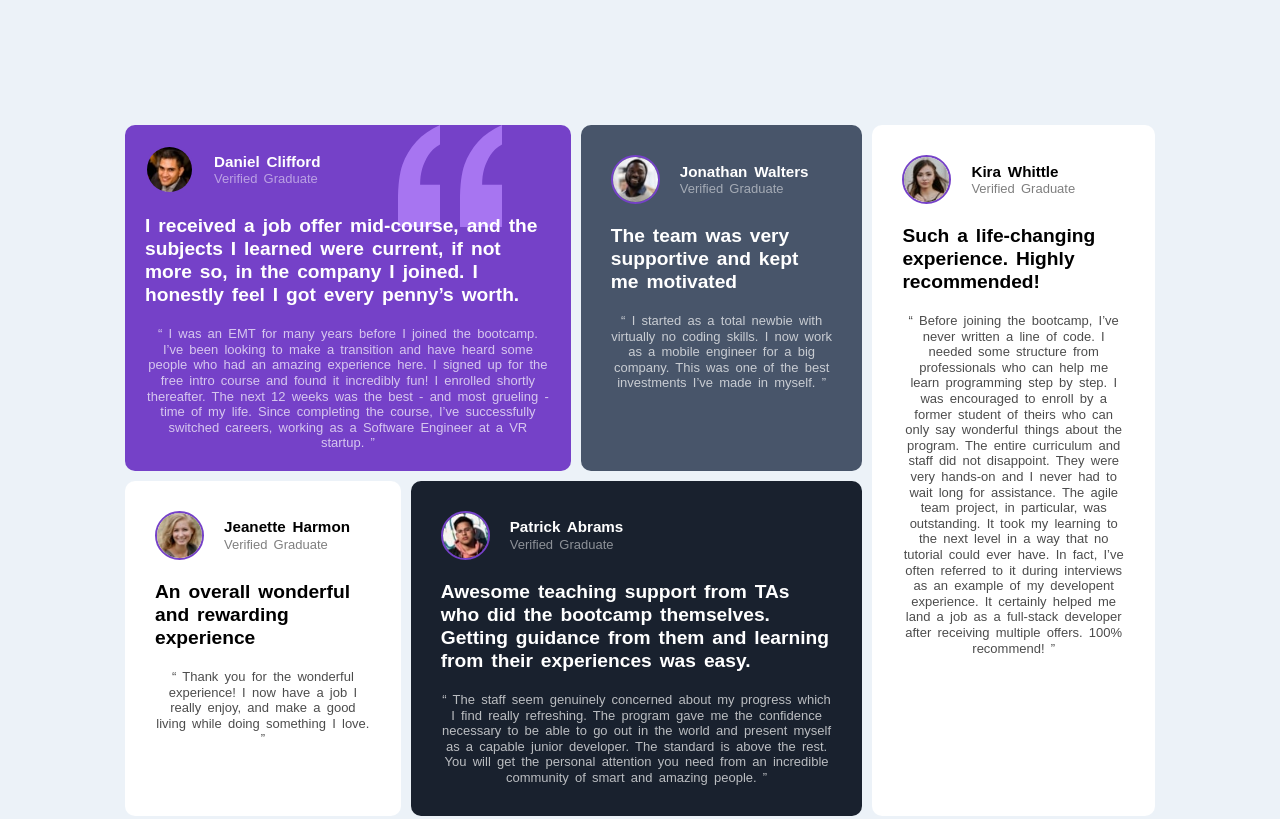
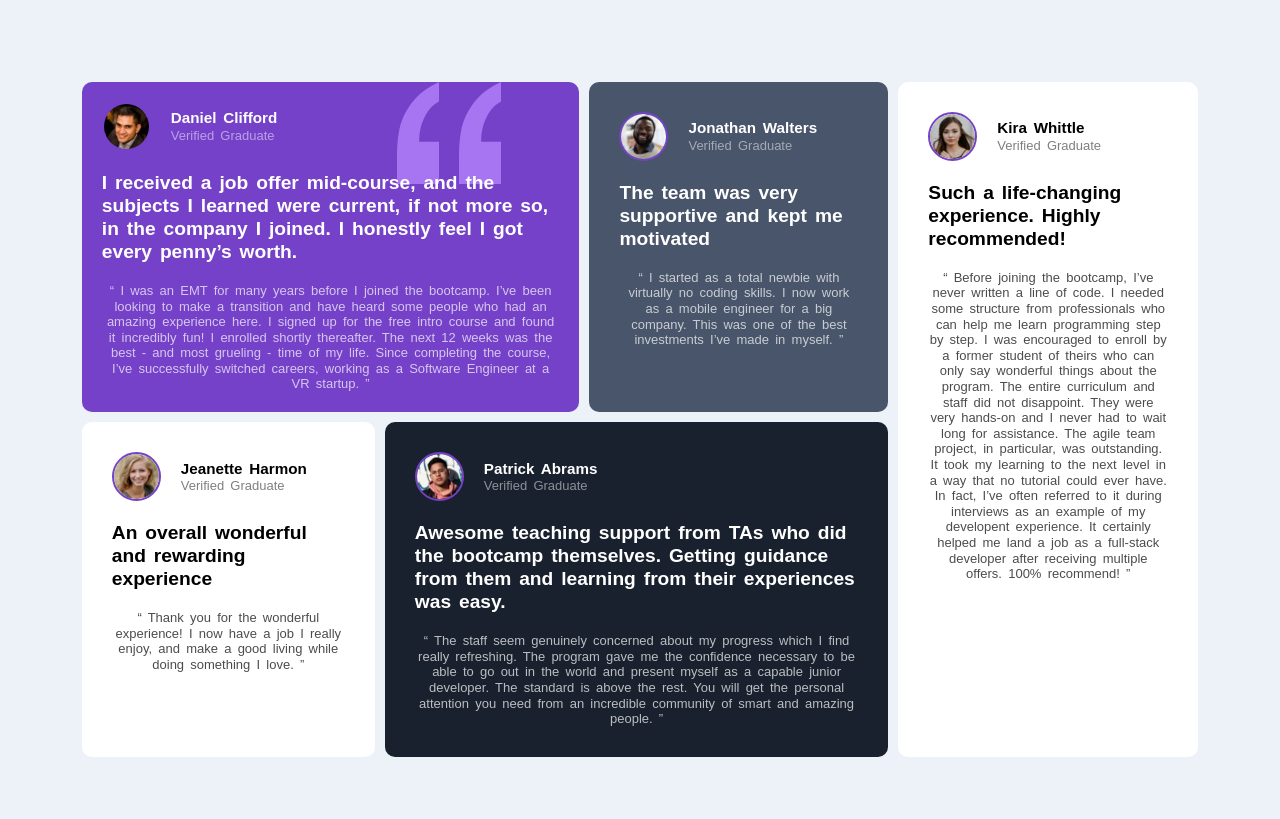
Before and after one commit to Vikashr21/Testimonials-Grid-Section, a plain HTML site: page index.html in a window 1280 px wide. Shown: the top 819 px of the page. Drawn offline with Linux system fonts and the light colour scheme; a web font is replaced by a local one.

Commit message:
Update styles.css

```diff
--- a/styles.css
+++ b/styles.css
@@ -48,7 +48,7 @@ Font-size: 13px;
 }
 main{
 
-  padding: 120px;
+    padding: 6%;
 }
 
 /************* Creating grid **************/
```
